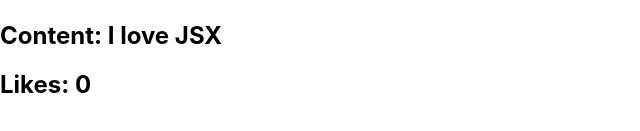
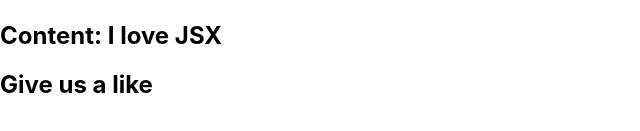
Before and after one commit to eduardoh27/Tutorial-React, a React (Create React App) app in the folder myapp/: page / in a window 1280 px wide. Shown: the part 527-658 px from the top of the page, without its empty margins (0-640 px from the left). Built offline with nearby package versions, Linux system fonts and the light colour scheme.

Commit message:
step 7 done

```diff
--- a/myapp/src/Post.js
+++ b/myapp/src/Post.js
@@ -1,10 +1,16 @@
 function Post(props) {
+    const renderLikes = () => {
+      if (props.likes === 0) return "Give us a like";
+      else return "Likes: " + props.likes;
+    };
+
+
     return (
       <div>
         <h1>Post</h1>
         <h2>Author: {props.author}</h2>
         <h2>Content: {props.content}</h2>
-        <h2>Likes: {props.likes}</h2>
+        <h2>{renderLikes()}</h2>
       </div>
     );
    }
```
